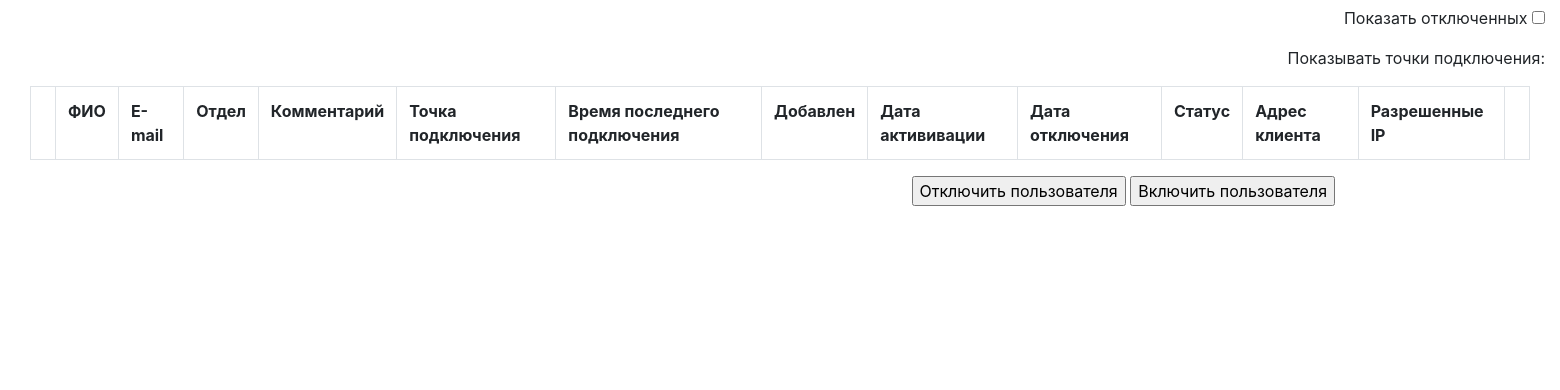
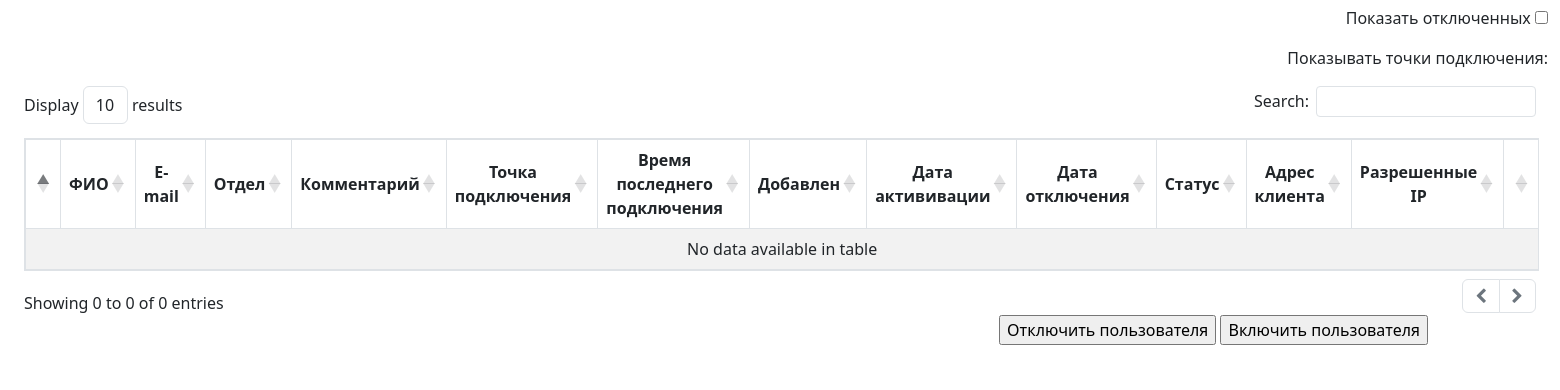
Before and after one commit to Rykovskov/wireguard1, a Flask app: template app/templates/vpn_user.html in a window 1560 px wide. Shown: the part 144-534 px from the top of the page. Run offline with Flask 2, Linux system fonts and the light colour scheme; the template is opened without the code that fills it: values that come from a table or form of the project are taken from there, others are empty; parts of the project's set-up code (start-up, migrations or seed data) failed here and were passed over; some libraries are stand-ins or nearby versions.

Commit message:
Update structure

```diff
--- a/app/templates/vpn_user.html
+++ b/app/templates/vpn_user.html
@@ -2,8 +2,13 @@
 {% extends "base.html" %}
 {% block content %}
     <head>
+    	<!-- Bootstrap 5 CSS -->
+		<link rel="stylesheet" href="https://cdnjs.cloudflare.com/ajax/libs/twitter-bootstrap/5.3.0/css/bootstrap.min.css">
+		<!-- Data Table CSS -->
+		<link rel='stylesheet' href='https://cdn.datatables.net/1.13.5/css/dataTables.bootstrap5.min.css'>
+		<!-- Font Awesome CSS -->
+		<link rel='stylesheet' href='https://cdnjs.cloudflare.com/ajax/libs/font-awesome/4.6.3/css/font-awesome.min.css'>
         <script>
-
             function f1() {
                 if ( $("#v_user").is(":checked") ) {
                     $('#updt_e').click()
@@ -26,7 +31,6 @@
     <form action=""   method="post" name="VpnUserList">
         {{form.hidden_tag()}}
         <DIV class="container-fluid">
-            <body>
                 <H2 align="center">Current user - {{cur_user}}</H2>
                 <DIV align='right'>
                     <p>Показать отключенных <input type="checkbox" onclick="f1()" name="view_disable" id="view_disable" ></p>
@@ -34,23 +38,27 @@
                     <p style="visibility: hidden">{{ form.v_user }}</p>
                 </DIV>
                 <DIV  class="container-fluid">
-                    <table class="table table-bordered">
+                    <main class="cd__main">
+                        <table id="vpn_users" class="table table-striped table-bordered" style="width:95%">
+                            <thead>
                                <tr>
-                               <td></td>
-                               <Td><b>ФИО</b></Td>
-                               <td><b>E-mail</b></Td>
-                               <td><b>Отдел</b></Td>
-                               <td><b>Комментарий</b></Td>
-                               <td><b>Точка подключения</b></Td>
-                               <td><b>Время последнего подключения</b></Td>
-                               <td><b>Добавлен</b></Td>
-                               <td><b>Дата актививации</b></Td>
-                               <td><b>Дата отключения</b></Td>
-                               <td><b>Статус</b></Td>
-                               <td><b>Адрес клиента</b></Td>
-                               <td><b>Разрешенные IP</b></Td>
-                               <td></td>
+                                   <th></th>
+                                   <th class="text-center align-middle"><b>ФИО</b></th>
+                                   <th class="text-center align-middle"><b>E-mail</b></th>
+                                   <th class="text-center align-middle"><b>Отдел</b></th>
+                                   <th class="text-center align-middle"><b>Комментарий</b></th>
+                                   <th class="text-center align-middle"><b>Точка подключения</b></th>
+                                   <th class="text-center align-middle"><b>Время последнего подключения</b></th>
+                                   <th class="text-center align-middle"><b>Добавлен</b></th>
+                                   <th class="text-center align-middle"><b>Дата актививации</b></th>
+                                   <th class="text-center align-middle"><b>Дата отключения</b></th>
+                                   <th class="text-center align-middle"><b>Статус</b></th>
+                                   <th class="text-center align-middle"><b>Адрес клиента</b></th>
+                                   <th class="text-center align-middle"><b>Разрешенные IP</b></th>
+                                   <th></th>
                                </tr>
+                            </thead>
+                            <tbody>
                                {% for u in sp_vpn_users %}
                                <tr>
                                     <td><input type="checkbox" name="{{ u.name_vpn_users }}"></td>
@@ -67,12 +75,46 @@
                                     <td>{{u.adres_vpn}}</td>
                                     <td>{{u.allowedips.all()}}</td>
                                     <td><p><input type="submit" value="Скачать настройки" name="get_{{ u.name_vpn_users }}"></p></td>
-                            <tr>
+                                </tr>
                                 {% endfor %}
+                            </tbody>
                         </table>
+                    <!-- jQuery -->
+                    <script src='https://code.jquery.com/jquery-3.7.0.js'></script>
+                    <!-- Data Table JS -->
+                    <script src='https://cdn.datatables.net/1.13.5/js/jquery.dataTables.min.js'></script>
+                    <script src='https://cdn.datatables.net/responsive/2.1.0/js/dataTables.responsive.min.js'></script>
+                    <script src='https://cdn.datatables.net/1.13.5/js/dataTables.bootstrap5.min.js'></script>
+                    <!-- Script JS -->
+                    <script>
+                        $(document).ready(function() {
+                        $('#vpn_users').DataTable({
+                          //disable sorting on last column
+                          "columnDefs": [
+                            { "orderable": false, "targets": 0 }
+                          ],
+                          language: {
+                            //customize pagination prev and next buttons: use arrows instead of words
+                            'paginate': {
+                              'previous': '<span class="fa fa-chevron-left"></span>',
+                              'next': '<span class="fa fa-chevron-right"></span>'
+                            },
+                            //customize number of elements to be displayed
+                            "lengthMenu": 'Display <select class="form-control input-sm">'+
+                            '<option value="10">10</option>'+
+                            '<option value="20">20</option>'+
+                            '<option value="30">30</option>'+
+                            '<option value="40">40</option>'+
+                            '<option value="50">50</option>'+
+                            '<option value="-1">All</option>'+
+                            '</select> results'
+                          }
+                        })
+                        } );
+                    </script>
+                    <!--$%analytics%$-->
+                    </main>
                 </DIV>
-
-            </body>
         </DIV>
         <DIV class="container" align='right'>
                     <p><input type="submit" value="Отключить пользователя" name="d_user"> <input type="submit" value="Включить пользователя" name="e_user"></p>
```
Also changed, not shown: app/static/JS/script.js (added, +24 -0 lines), app/static/images/first.gif (added), app/static/images/last.gif (added), app/static/images/next.gif (added), app/static/images/previous.gif (added), app/templates/base.html (indentation only). Lines whose indentation alone changed are shown as unchanged.
